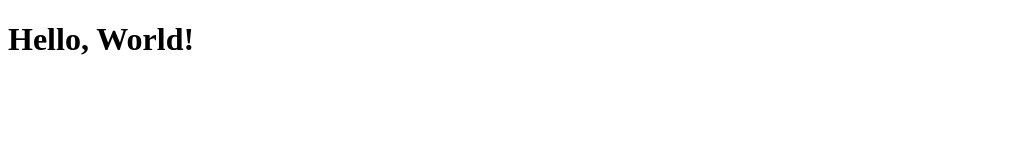
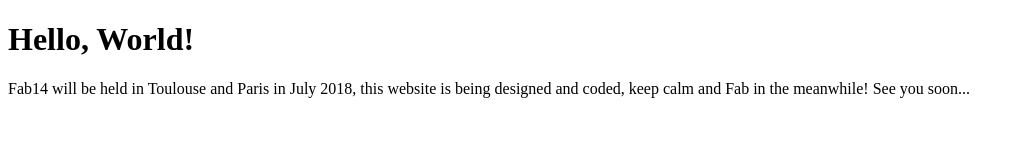
Before and after one commit to fabcity/fab14, a plain HTML site: page index.html in a window 1280 px wide. Shown: the whole page, without its empty margins (0-1024 px from the left). Drawn offline with Linux system fonts and the light colour scheme.

Commit message:
Update index.html

```diff
--- a/index.html
+++ b/index.html
@@ -5,5 +5,6 @@
 </head>
 <body>
 	<h1>Hello, World!</h1>
+	<p>Fab14 will be held in Toulouse and Paris in July 2018, this website is being designed and coded, keep calm and Fab in the meanwhile! See you soon... </p>
 </body>
 </html>
```
